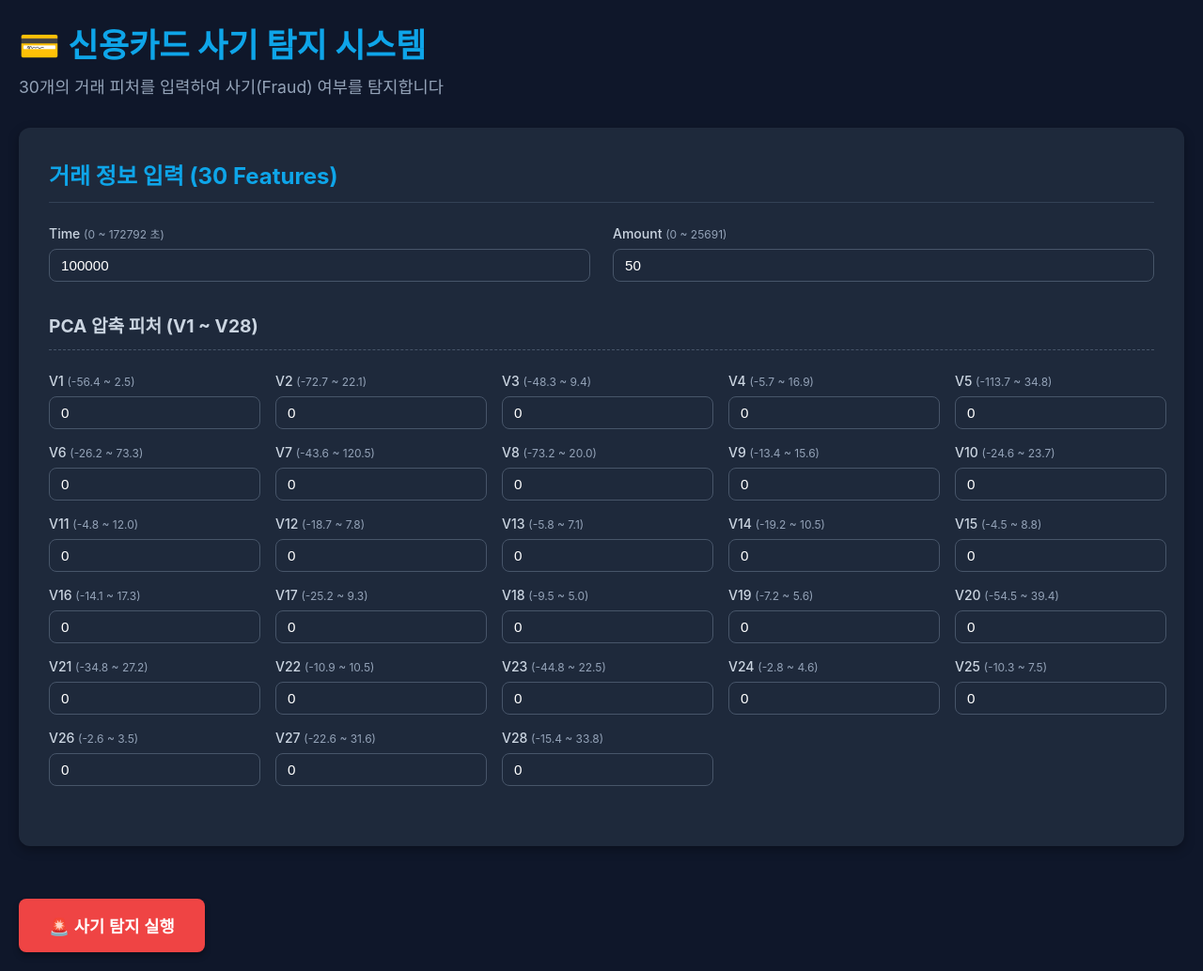
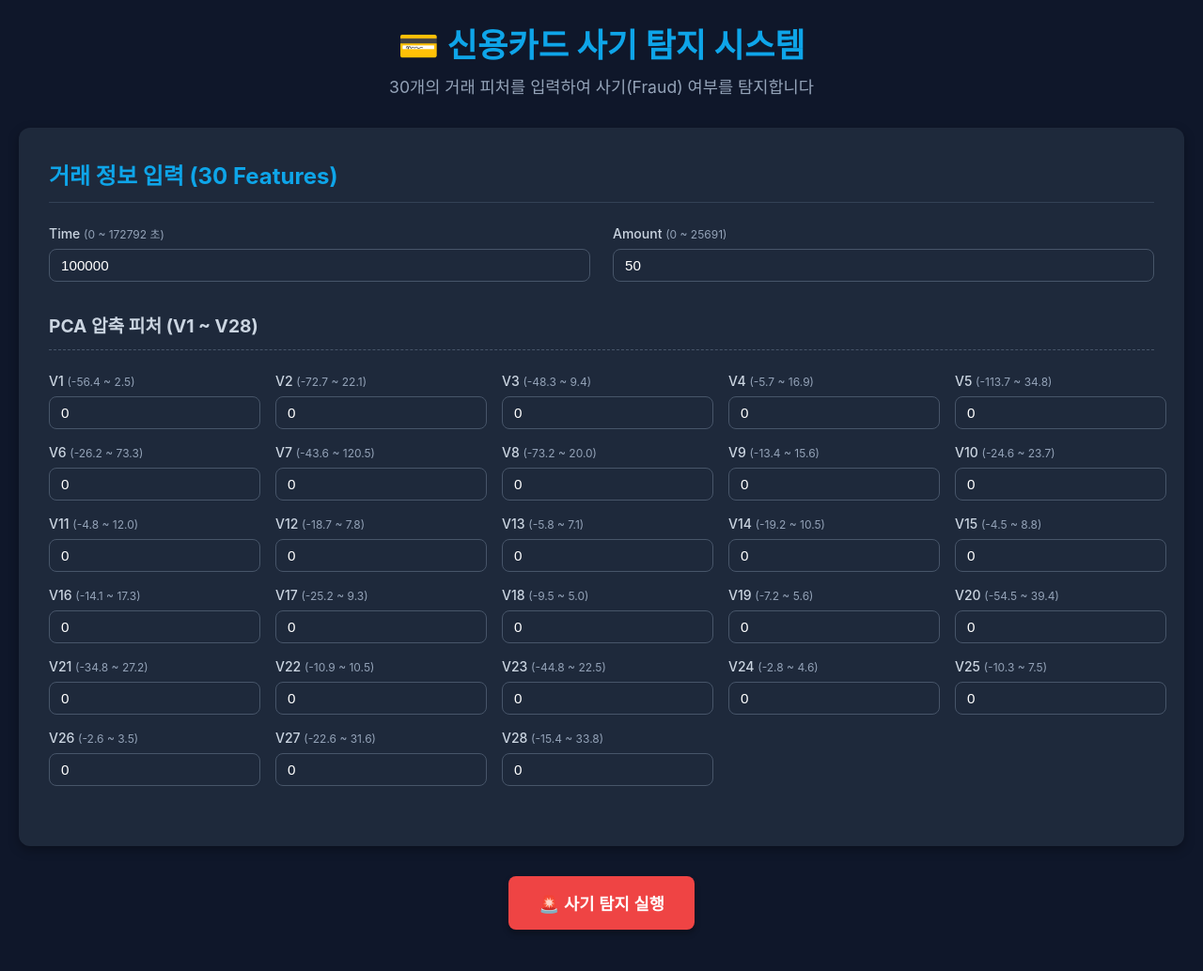
Before and after one commit to leekyuhyun/cpu-anomaly-dashboard-project, a React (Create React App) app in the folder frontend/: page / in a window 1280 px wide. Shown: the whole page at 94% size. After the commit the page ends 1010 px from the top, so only its background shows below. Built offline with nearby package versions, Linux system fonts and the light colour scheme.

Commit message:
fix : 제목, 예측 버튼 정렬 조정으로 인한 코드 수정

```diff
--- a/frontend/src/components/Header/Header.css
+++ b/frontend/src/components/Header/Header.css
@@ -1,6 +1,7 @@
 .header {
   width: 100%;
   margin-bottom: 2rem;
+  text-align: center;
 }
 
 .header-title {
--- a/frontend/src/components/PredictButton/PredictButton.css
+++ b/frontend/src/components/PredictButton/PredictButton.css
@@ -8,7 +8,6 @@
   border-radius: 0.5rem;
   cursor: pointer;
   transition: all 0.2s;
-  margin-top: 1.5rem;
   box-shadow: 0 4px 6px rgba(0, 0, 0, 0.3);
 }
 
--- a/frontend/src/pages/Main.css
+++ b/frontend/src/pages/Main.css
@@ -9,4 +9,7 @@
 .main-container {
   width: 100%;
   max-width: 1400px;
+  display: flex;
+  flex-direction: column;
+  align-items: center;
 }
```
